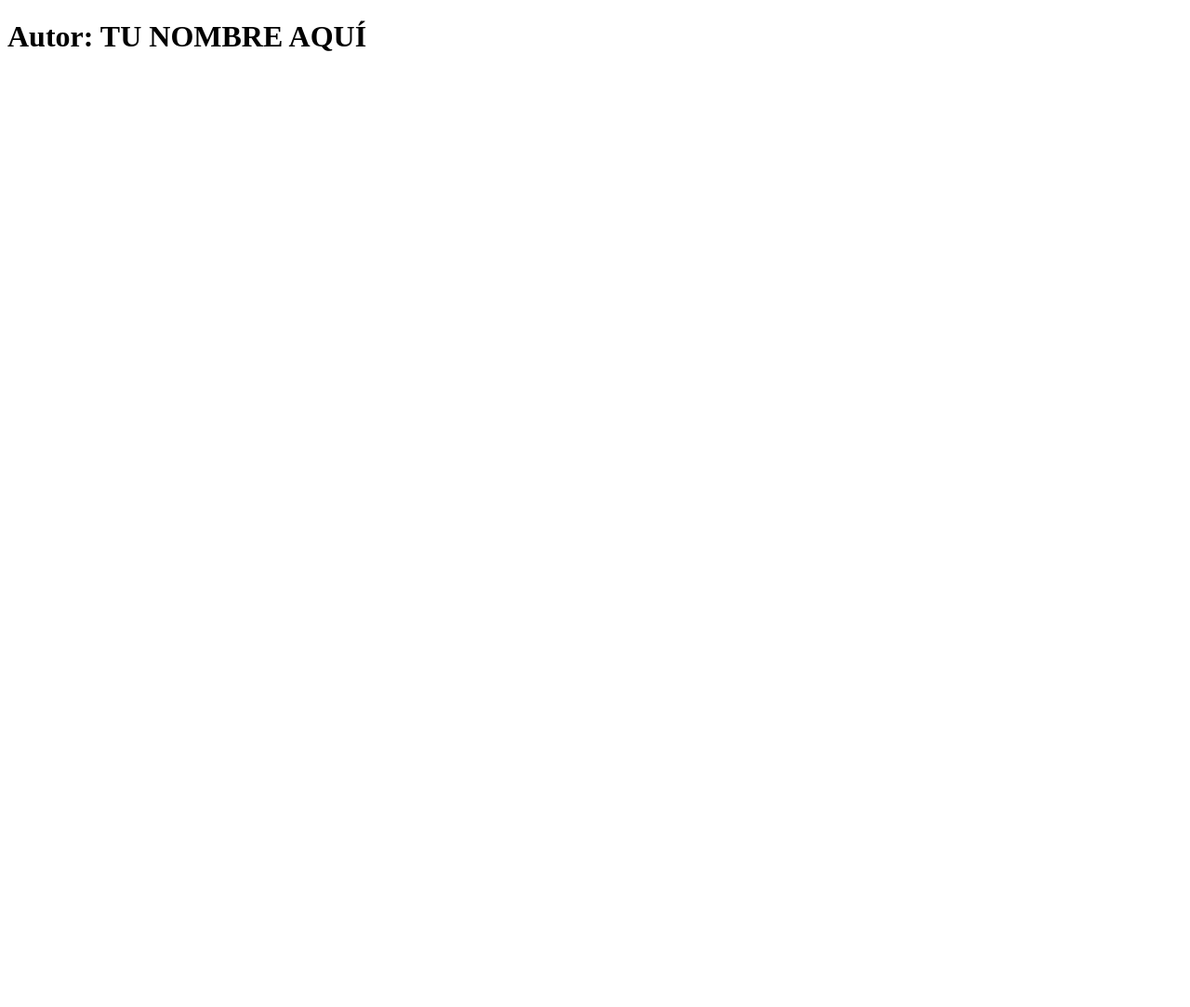
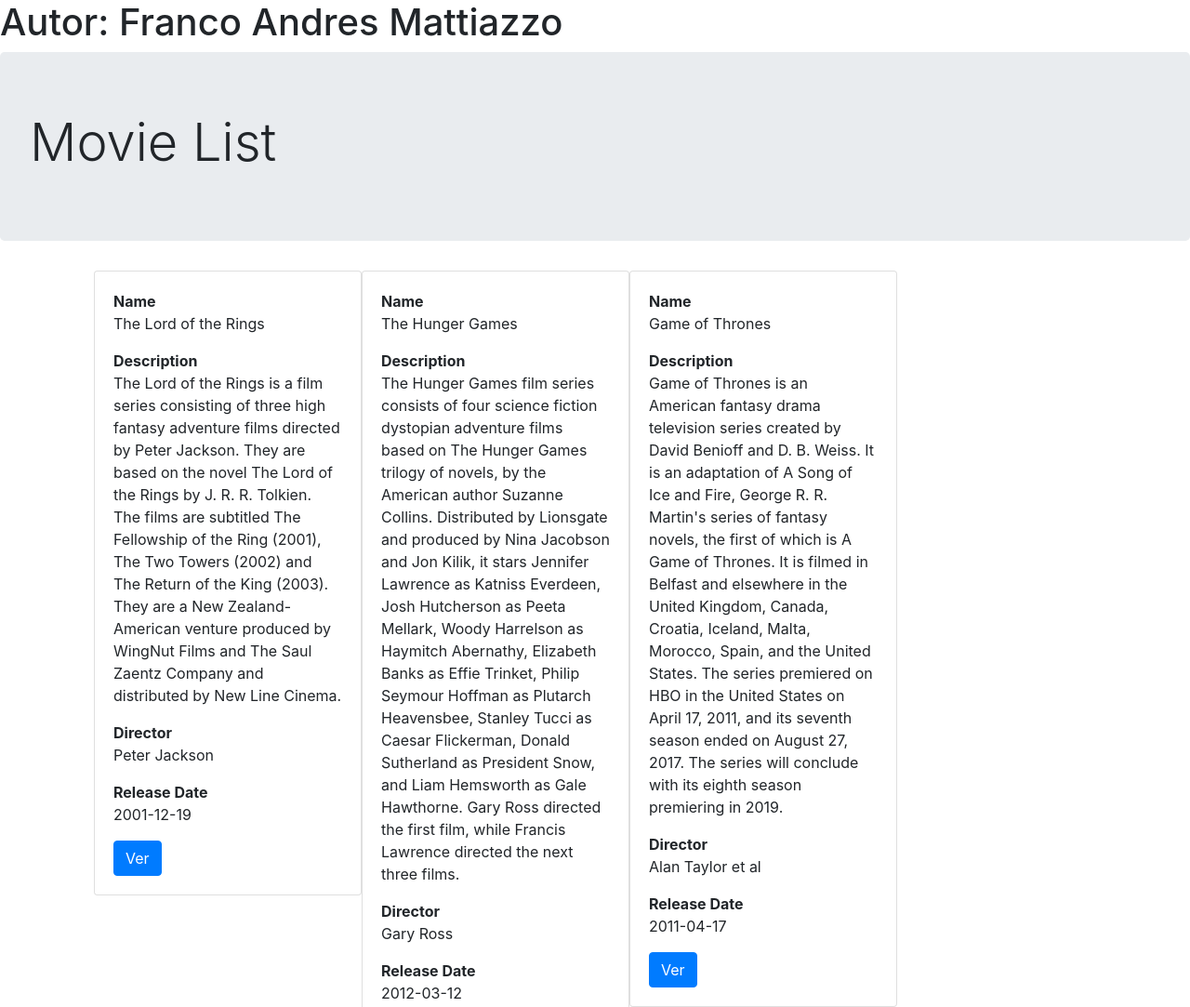
Before and after one commit to FrancoAndresMattiazzo/practica_vuejs_introduccion, a website: page index.html in a window 1280 px wide. Shown: the top 1083 px of the page at 93% size. Before the commit the page ends 800 px from the top, so only its background shows below. Drawn offline with nearby package versions, Linux system fonts and the light colour scheme.

Commit message:
practica vue terminada

```diff
--- a/index.html
+++ b/index.html
@@ -7,11 +7,12 @@
         <meta name="author" content="">
         <meta name="description" content="">
         <meta name="viewport" content="width=device-width, initial-scale=1">
+        <link rel="stylesheet" href="https://cdn.jsdelivr.net/npm/bootstrap@4.5.3/dist/css/bootstrap.min.css" integrity="sha384-TX8t27EcRE3e/ihU7zmQxVncDAy5uIKz4rEkgIXeMed4M0jlfIDPvg6uqKI2xXr2" crossorigin="anonymous">
     </head>
 
     <body>
 
-        <h1 id="autor">Autor: TU NOMBRE AQUÍ</h1>
+        <h1 id="autor">Autor: Franco Andres Mattiazzo</h1>
 
         <!-- https://vuejs.org/v2/guide/index.html -->
         <div id="app">
@@ -27,9 +28,28 @@
                  - El término <dt> será la propiedad "prompt"
                  - La definición <dd> será la propiedad "value"
           -->
-
+          <div class="jumbotron">
+              <h1 class="display-4" id="title">{{ title }}</h1>
+            </div>
+            <div class="container">
+              <div class="row" style="margin-left: 1rem;">
+                   <div class="col-xs-12" v-for="item in col.collection.items" :key="item.id">
+                      <div class="card" style="width: 18rem;">
+                          <div class="card-body">
+                               <dl v-for="data in item.data">
+                                  <dt>{{ data.prompt }}</dt>
+                                  <dd>{{ data.value }}</dd>
+                              </dl>
+                              <a :href=item.href class="btn btn-primary">Ver</a>
+                          </div>
+                      </div>
+                  </div>
+              </div>
+          </div>
       </div>
 
+      <script src="https://cdn.jsdelivr.net/npm/vue@2/dist/vue.js"></script>
+      <script src="js/script.js"></script>
       </body>
 
 </html>
--- a/js/script.js
+++ b/js/script.js
@@ -43,6 +43,7 @@
 var app = new Vue({
   el: '#app',
   data: {
-    col: server_data
+    col: server_data,
+    title: server_data.collection.title
   }
 });
```
Lines whose indentation alone changed are shown as unchanged.
